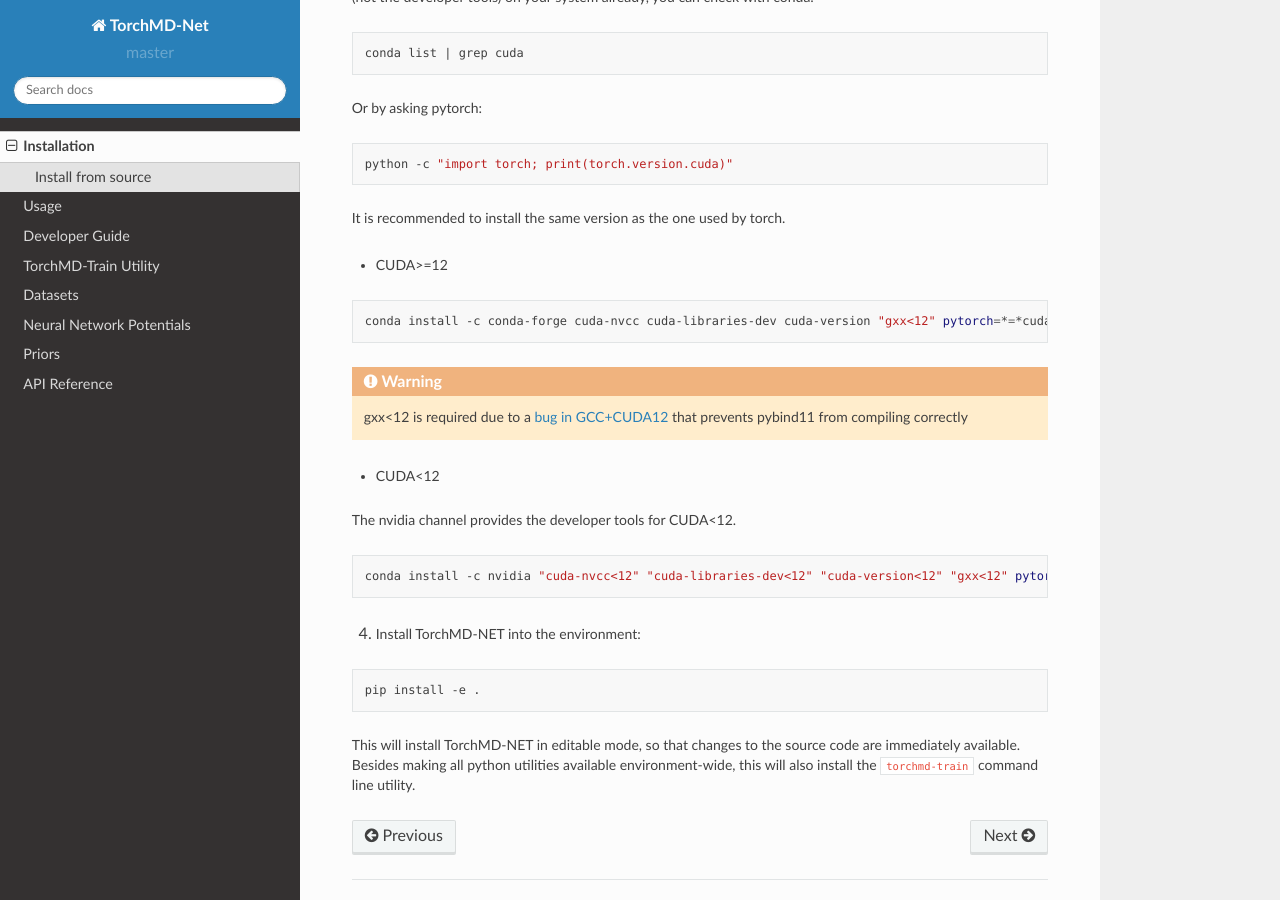
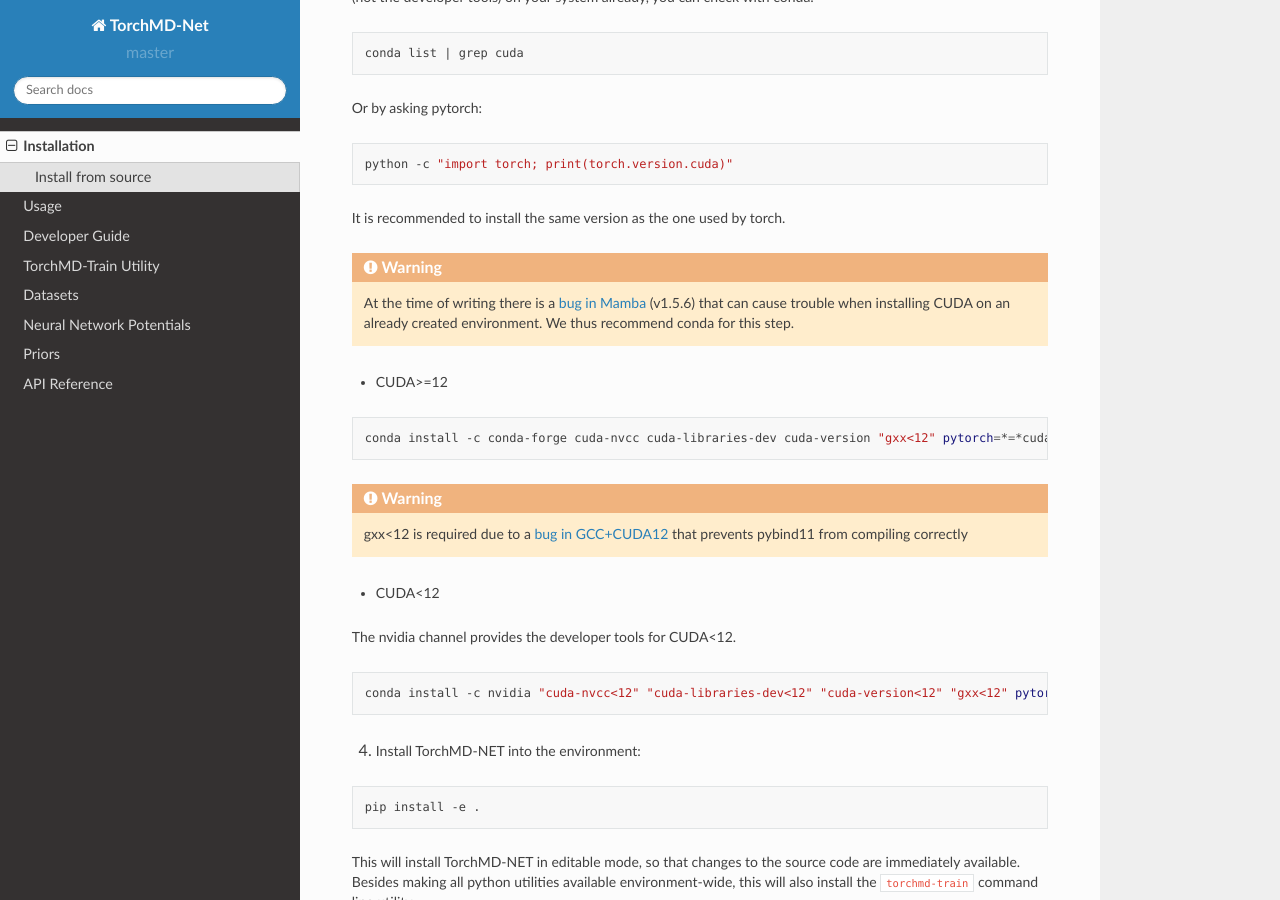
Before and after one commit to torchmd/torchmd-net, a Sphinx documentation site: the page built from docs/source/installation.rst, in a window 1280 px wide and 900 px high, scrolled down 859 px. Built offline with Sphinx 7.4.7 and the Read the Docs theme 2.0.0, drawn with Linux system fonts in a browser that asks for light colours.

Commit message:
Add note about mamba bug

```diff
--- a/docs/source/installation.rst
+++ b/docs/source/installation.rst
@@ -48,6 +48,8 @@
 
 It is recommended to install the same version as the one used by torch.
 
+.. warning:: At the time of writing there is a `bug in Mamba <https://github.com/mamba-org/mamba/issues/3120>`_ (v1.5.6) that can cause trouble when installing CUDA on an already created environment. We thus recommend conda for this step.
+
 * CUDA>=12
 
 .. code-block:: shell
```
